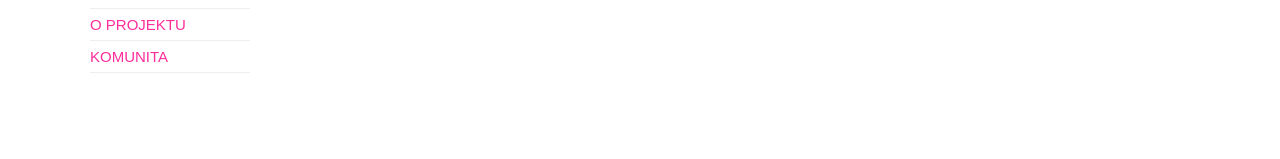
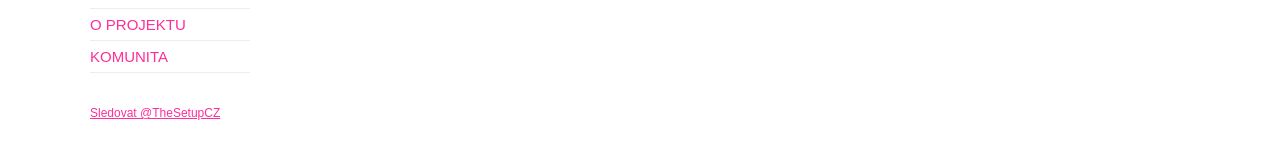
Before and after one commit to burningtree/thesetup-czech, a Jekyll site: the page built from website/index.html, in a window 1280 px wide. Shown: the part 256-415 px from the top of the page. Built offline with Jekyll 4.4.1, drawn with Linux system fonts in a browser that asks for light colours; Markdown is read by kramdown in place of the engine named in the settings; the list of posts is cut into pages by our own code; comment, search, counter and statistics services are not loaded.

Commit message:
Pridano Twitter Follow tlacitko pod menu.

```diff
--- a/website/_layouts/default.html
+++ b/website/_layouts/default.html
@@ -46,6 +46,7 @@
 				</nav>
 
 				<div id="sellout">
+          <a href="https://twitter.com/TheSetupCZ" class="twitter-follow-button" data-show-count="false" data-lang="cs">Sledovat @TheSetupCZ</a>
 				</div>
 			</div>
 
--- a/website/css/main.css
+++ b/website/css/main.css
@@ -29,7 +29,7 @@
 }
 
 div#sellout {
-padding-top: 60px;
+padding-top: 30px;
 color: #777;
 font-size: 80%;
 }
```
Also changed, not shown: other parts of website/_layouts/default.html (+1 -0 lines).
